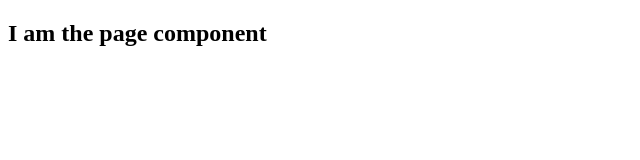
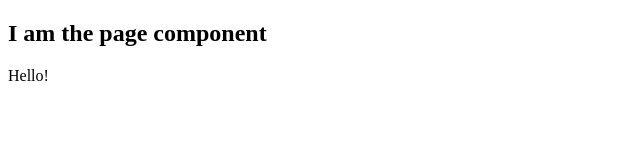
Before and after one commit to islomar/advanced-react-graphql-course, a Next.js app in the folder frontend/: page / in a window 1280 px wide. Shown: the top 160 px of the page, without its empty margins (0-640 px from the left). Built offline with nearby package versions, Linux system fonts and the light colour scheme.

Commit message:
Module 2: pass props children to the Page component and render it

```diff
--- a/frontend/components/Page.js
+++ b/frontend/components/Page.js
@@ -1,5 +1,8 @@
-export default function Page() {
-    return <div>
-        <h2>I am the page component</h2>
+export default function Page(props) {
+  return (
+    <div>
+      <h2>I am the page component</h2>
+      {props.children}
     </div>
+  );
 }
```
